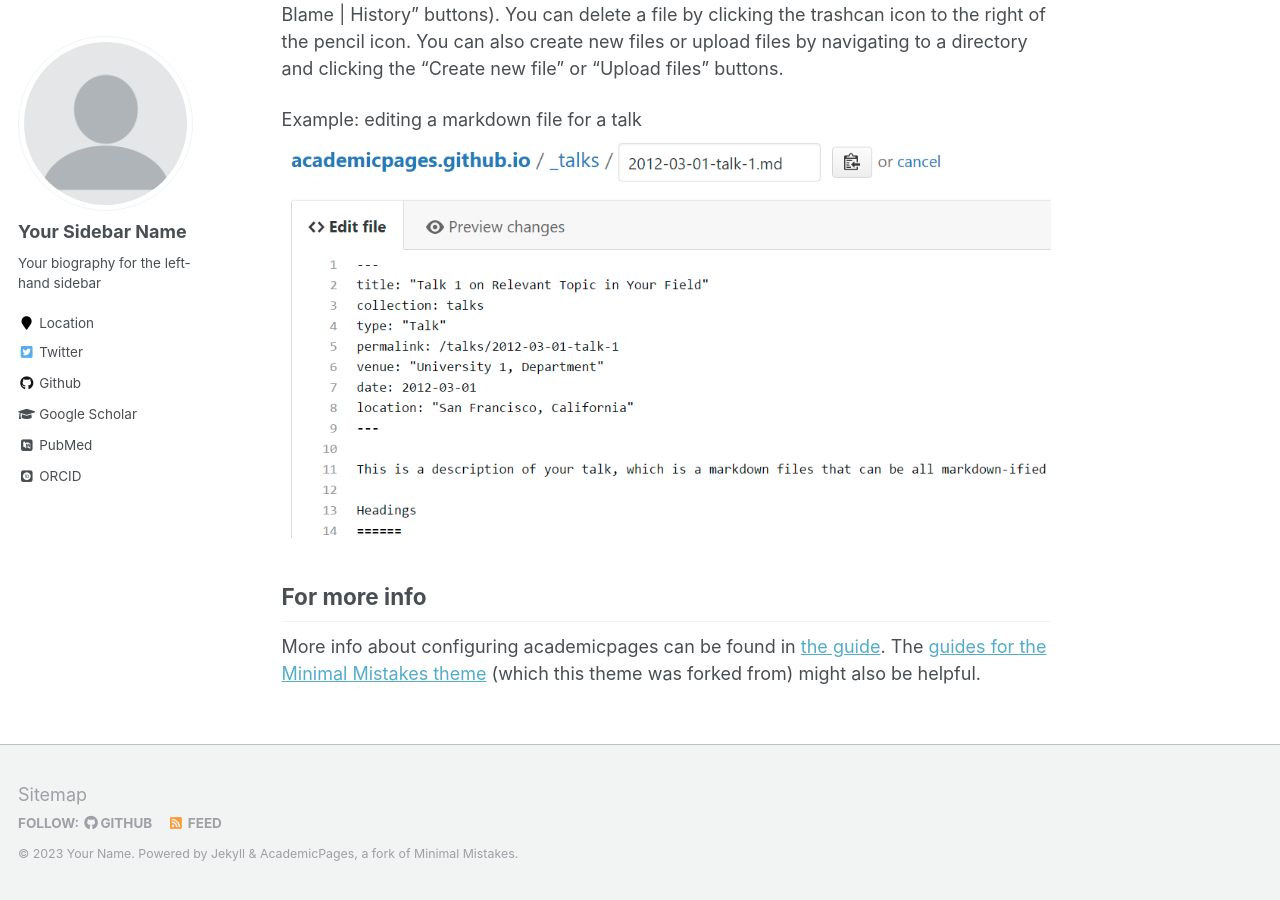
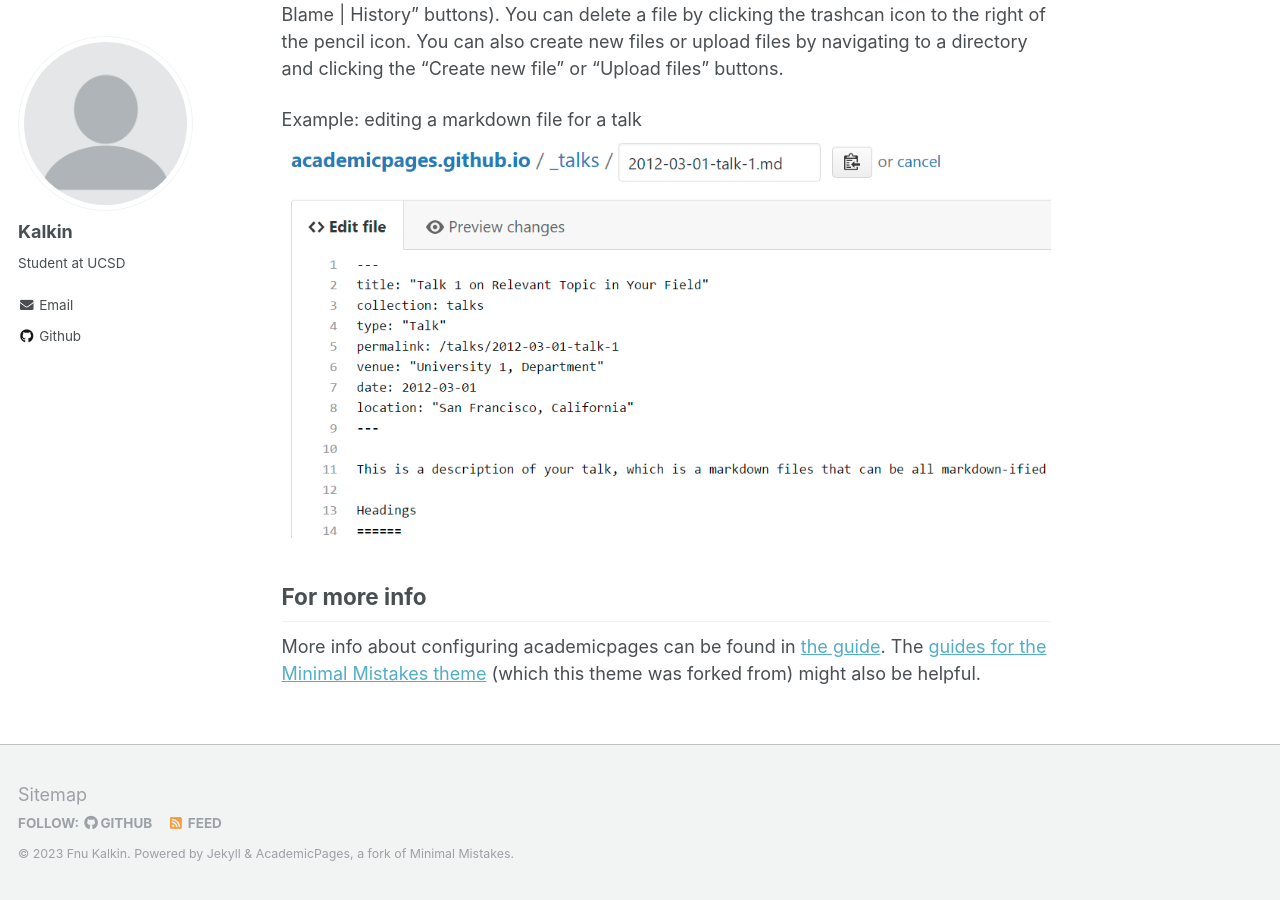
Before and after one commit to kalkulator413/kalkulator413.github.io, a Jekyll site: the page built from _pages/about.md, in a window 1280 px wide and 900 px high, scrolled down 2463 px. Built offline with Jekyll 4.4.1, drawn with Linux system fonts in a browser that asks for light colours; some web fonts are replaced; some of the changed text lies outside the part shown.

Commit message:
remove some links

```diff
--- a/_config.yml
+++ b/_config.yml
@@ -7,11 +7,11 @@
 
 # Site Settings
 locale                   : "en-US"
-title                    : "Your Name / Site Title"
+title                    : "Fnu Kalkin"
 title_separator          : "-"
-name                     : &name "Your Name"
-description              : &description "personal description"
-url                      : https://academicpages.github.io # the base hostname & protocol for your site e.g. "https://mmistakes.github.io"
+name                     : &name "Fnu Kalkin"
+description              : &description "personal website"
+url                      : https://kalkulator413.github.io # the base hostname & protocol for your site e.g. "https://mmistakes.github.io"
 baseurl                  : "" # the subpath of your site, e.g. "/blog"
 repository               : "academicpages/academicpages.github.io"
 teaser                   :  # filename of teaser fallback teaser image placed in /images/, .e.g. "500x300.png"
@@ -57,7 +57,7 @@ yandex_site_verification :
 
 # Social Sharing
 twitter:
-  username               : &twitter
+  username               :
 facebook:
   username               :
   app_id                 :
@@ -80,14 +80,14 @@ analytics:
 
 # Site Author
 author:
-  name             : "Your Sidebar Name"
+  name             : "Kalkin"
   avatar           : "profile.png"
-  bio              : "Your biography for the left-hand sidebar"
-  location         : "Location"
+  bio              : "Student at UCSD"
+  location         :
   employer         :
-  pubmed           : "https://www.ncbi.nlm.nih.gov/pubmed/?term=john+snow"
-  googlescholar    : "http://yourfullgooglescholarurl.com"
-  email            :
+  pubmed           :
+  googlescholar    :
+  email            : fkalkin at ucsd dot edu
   researchgate     :  # example: "https://www.researchgate.net/profile/yourprofile"
   uri              :
   bitbucket        :
@@ -96,20 +96,20 @@ author:
   flickr           :
   facebook         :
   foursquare       :
-  github           : "academicpages"
+  github           : "kalkulator413"
   google_plus      :
   keybase          :
   instagram        :
   impactstory      : #"https://profiles.impactstory.org/u/xxxx-xxxx-xxxx-xxxx"
   lastfm           :
   linkedin         :
-  orcid            : "http://orcid.org/yourorcidurl"
+  orcid            :
   pinterest        :
   soundcloud       :
   stackoverflow    : # http://stackoverflow.com/users/123456/username
   steam            :
   tumblr           :
-  twitter          : "replacethistwitterhandle"
+  twitter          :
   vine             :
   weibo            :
   xing             :
```
